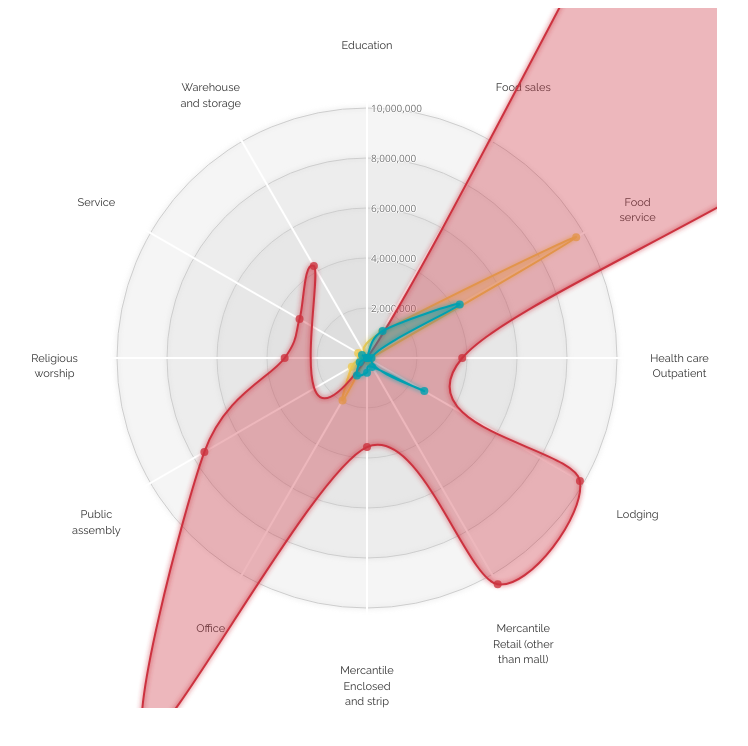
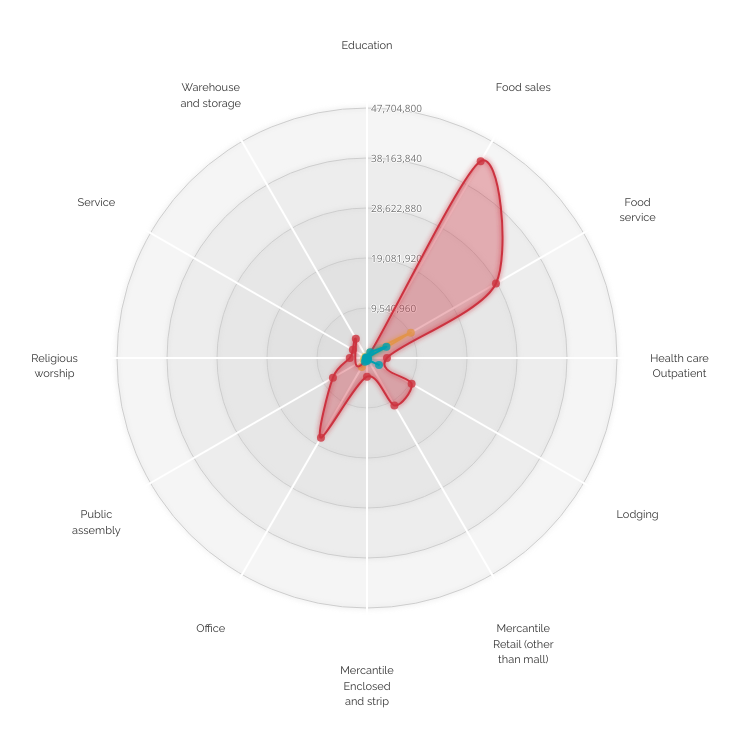
Before and after one commit to axtury/radar-chart-leap, a plain HTML site: page index.html in a window 1280 px wide. Shown: the whole page, without its empty margins (273-1021 px from the left). Drawn offline with nearby package versions, Linux system fonts and the light colour scheme.

Commit message:
reduce function

```diff
--- a/index.html
+++ b/index.html
@@ -49,56 +49,7 @@
 				width = Math.min(700, window.innerWidth - 10) - margin.left - margin.right,
 				height = Math.min(width, window.innerHeight - margin.top - margin.bottom - 20);
 
-			//////////////////////////////////////////////////////////////
-			////////////////////////// Data //////////////////////////////
-			//////////////////////////////////////////////////////////////
 
-			// var data = [
-			// 		  [//Essex
-			// 			{axis:"Education",value:0.22},
-			// 			{axis:"Food sales",value:0.28},
-			// 			{axis:"Food service",value:0.29},
-			// 			{axis:"Health care Outpatient",value:0.14},
-			// 			{axis:"Lodging",value:0.44},
-			// 			{axis:"Mercantile Retail (other than mall)",value:0.34},
-			// 			{axis:"Mercantile Enclosed and strip malls",value:0.23},
-			// 			{axis:"Office",value:0.19},
-			// 			{axis:"Public assembly",value:0.49},
-			// 			{axis:"Religious worship",value:0.45},
-			// 			{axis:"Service",value:0.31},
-			// 			{axis:"Warehouse and storage",value:0.21},
-
-			// 		  ],[//Gloucester
-			// 			{axis:"Education",value:0.30},
-			// 			{axis:"Food sales",value:0.36},
-			// 			{axis:"Food service",value:0.40},
-			// 			{axis:"Health care Outpatient",value:0.10},
-			// 			{axis:"Lodging",value:0.15},
-			// 			{axis:"Mercantile Retail (other than mall)",value:0.33},
-			// 			{axis:"Mercantile Enclosed and strip malls",value:0.35},
-			// 			{axis:"Office",value:0.26},
-			// 			{axis:"Public assembly",value:0.20},
-			// 			{axis:"Religious worship",value:0.44},
-			// 			{axis:"Service",value:0.12},
-			// 			{axis:"Warehouse and storage",value:0.20},
-
-			// 		  ],[//Rockport
-			// 			{axis:"Education",value:0.25},
-			// 			{axis:"Food sales",value:0.18},
-			// 			{axis:"Food service",value:0.31},
-			// 			{axis:"Health care Outpatient",value:0.20},
-			// 			{axis:"Lodging",value:0.44},
-			// 			{axis:"Mercantile Retail (other than mall)",value:0.5},
-			// 			{axis:"Mercantile Enclosed and strip malls",value:0.37},
-			// 			{axis:"Office",value:0.24},
-			// 			{axis:"Public assembly",value:0.23},
-			// 			{axis:"Religious worship",value:0.14},
-			// 			{axis:"Service",value:0.12},
-			// 			{axis:"Warehouse and storage",value:0.31},
-
-			// 		  ]
-			// 		];
-			// 		console.log("example data: ", data);
 			//////////////////////////////////////////////////////////////
 			//////////////////// Draw the Chart //////////////////////////
 			//////////////////////////////////////////////////////////////
@@ -111,16 +62,19 @@
 			  w: width,
 			  h: height,
 			  margin: margin,
-			  maxValue: 10000000,
+			  maxValue: 100,
 			  levels: 5,
 			  roundStrokes: true,
 			  color: color
 			};
+			//////////////////////////////////////////////////////////////
+			////////////////////////// Data //////////////////////////////
+			//////////////////////////////////////////////////////////////
 
-			//Call function to draw the Radar chart
 		d3.csv('data.csv', function(data) {
 			console.log("raw data: ", data);
 
+			///// nested the raw data so the radar-chart can read the data correctly ////
 			var nested_data = d3.nest()
 				.key(function(d) { return d.group; })
 				.entries(data);
@@ -128,6 +82,7 @@
 			console.log("applying d3.nest: ", nested_data);
 			var munged_nested = nested_data.map(function(obj, index) {
 
+			///// mapping the results of d3.nest ////
 				console.log("mapping the result of d3.nest: ", obj, " at ", index);
 				return obj.values.map(function(obj, index) {
 
@@ -136,6 +91,22 @@
 				});
 			})
 
+			//// denested the data to access the values to make the scale interactive using the reduce function////
+			var townMaxValue = Math.max.apply(Math, munged_nested.map(function(town) {
+								return town.map(function(data) {
+									return parseInt(data.value) });
+							})
+							.reduce(function(town, towns) {
+								return towns.concat(town);
+							}));
+
+			console.log (munged_nested);
+			console.log(townMaxValue);
+
+			//// added a buffer of 10% of the max value to the radar chart////
+			radarChartOptions.maxValue = townMaxValue + (townMaxValue * .10);
+
+			////////// Call function to draw the Radar chart ////////////
 			RadarChart(".radarChart", munged_nested, radarChartOptions);
 		});
 
```
